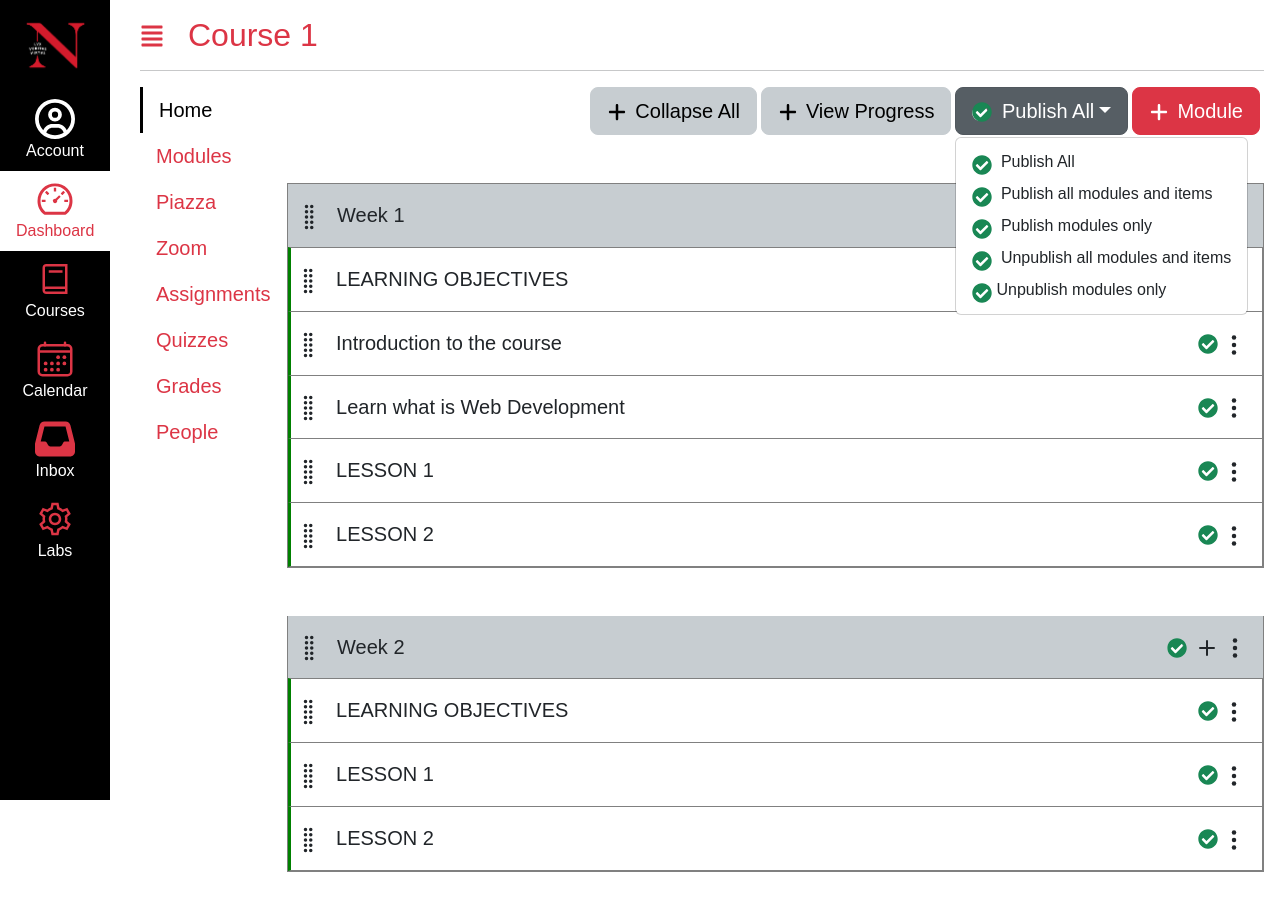
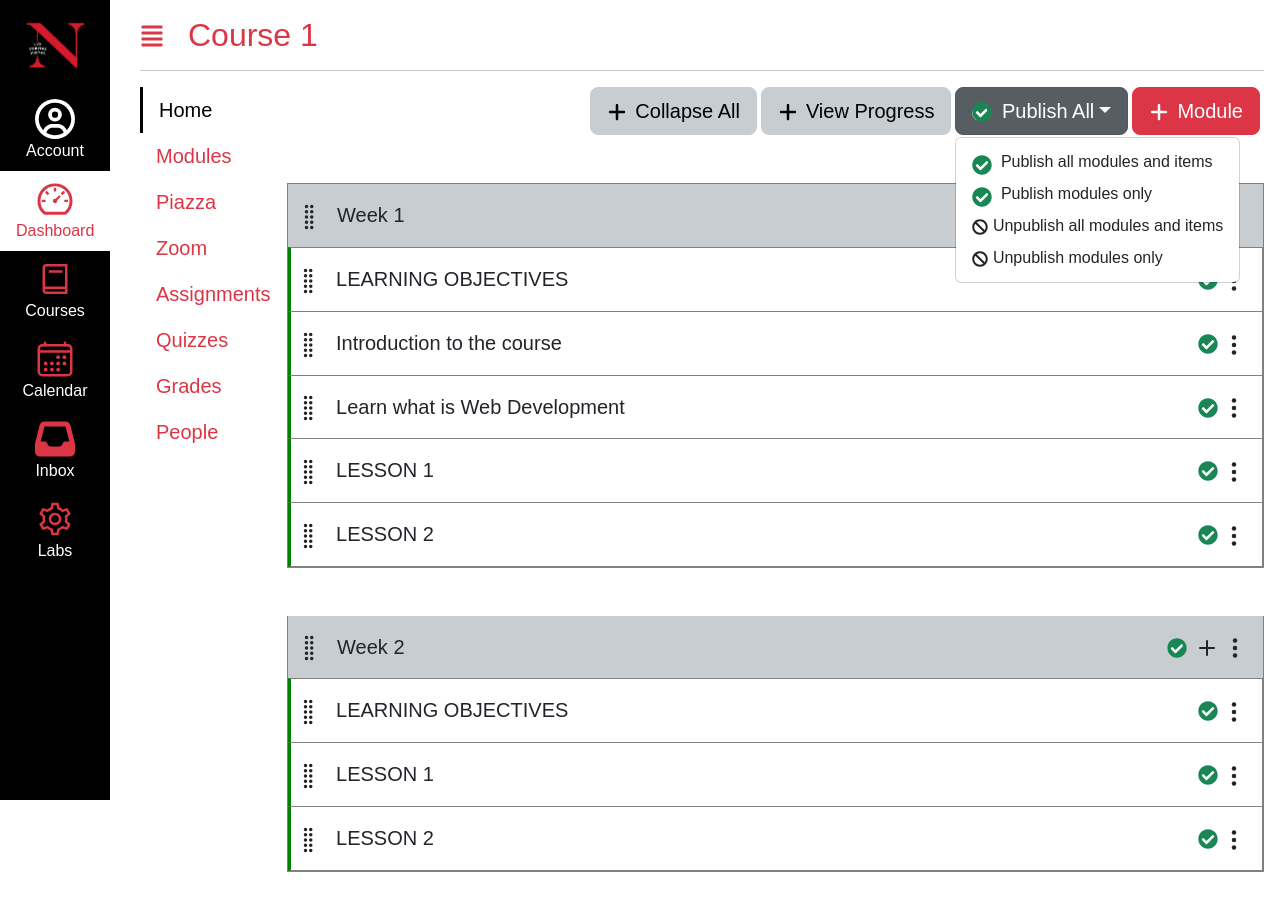
Before and after one commit to eunjinlee23/kambaz-next-js, a Next.js app: page /Courses/1/Modules in a window 1280 px wide. Both pictures are taken after a click on the button "Publish All". Shown: the top 910 px of the page. Built offline with nearby package versions, Linux system fonts and the light colour scheme.

Commit message:
fix module dropdown

```diff
--- a/app/(Kambaz)/Courses/[cid]/Modules/ModulesControls.tsx
+++ b/app/(Kambaz)/Courses/[cid]/Modules/ModulesControls.tsx
@@ -1,6 +1,8 @@
 import { Button, Dropdown, DropdownItem, DropdownMenu, DropdownToggle } from "react-bootstrap";
 import { FaPlus } from "react-icons/fa6";
 import GreenCheckmark from "./GreenCheckmark";
+import { FaBan } from "react-icons/fa";
+
 export default function ModulesControls() {
   return (
     <div id="wd-modules-controls" className="text-nowrap">
@@ -12,9 +14,6 @@ export default function ModulesControls() {
                 <GreenCheckmark /> Publish All
             </DropdownToggle>
             <DropdownMenu>
-                <DropdownItem id="wd-publish-all">
-                    <GreenCheckmark /> Publish All
-                </DropdownItem>
                 <DropdownItem id="wd-publish-all-modules-and-items">
                     <GreenCheckmark /> Publish all modules and items
                 </DropdownItem>
@@ -22,10 +21,10 @@ export default function ModulesControls() {
                     <GreenCheckmark /> Publish modules only
                 </DropdownItem>
                 <DropdownItem id="wd-unpublish-all-modules-and-items">
-                    <GreenCheckmark /> Unpublish all modules and items
+                    <FaBan /> Unpublish all modules and items
                 </DropdownItem>
                 <DropdownItem id="wd-unpublish-modules-only">
-                    <GreenCheckmark />Unpublish modules only
+                    <FaBan /> Unpublish modules only
                 </DropdownItem>
             </DropdownMenu>
         </Dropdown>
```
